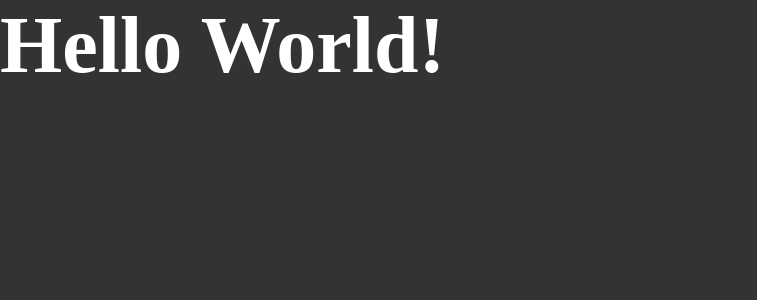
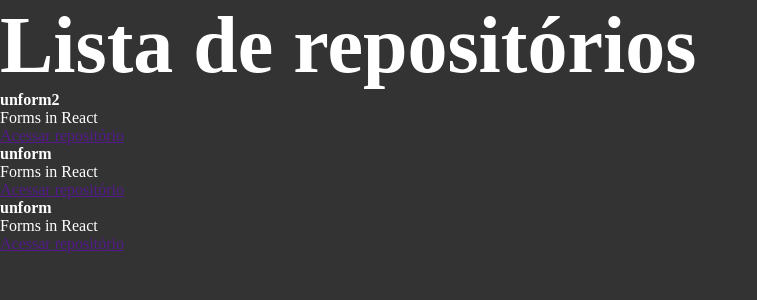
Before and after one commit to janascher/01-github-explorer, a React app: page / in a window 1280 px wide. Shown: the top 300 px of the page, without its empty margins (0-757 px from the left). Built offline with nearby package versions, Linux system fonts and the light colour scheme.

Commit message:
criado segundo componente React

```diff
--- a/src/App.jsx
+++ b/src/App.jsx
@@ -1,6 +1,6 @@
+import { RepositoryList } from "./components/RepositoryList";
 import "./styles/global.scss";
 
 export function App() {
-
-    return <h1>Hello World!</h1>
+    return <RepositoryList />
 }
--- /dev/null
+++ b/src/components/RepositoryList.jsx
@@ -0,0 +1,38 @@
+const repositoryName = "unform2";
+
+export function RepositoryList() {
+    return (
+        <section className="repository-list">
+            <h1>Lista de repositórios</h1>
+
+            <ul>
+                <li>
+                    <strong>{repositoryName}</strong>
+                    <p>Forms in React</p>
+
+                    <a href="">
+                        Acessar repositório
+                    </a>
+                </li>
+
+                <li>
+                    <strong>unform</strong>
+                    <p>Forms in React</p>
+
+                    <a href="">
+                        Acessar repositório
+                    </a>
+                </li>
+
+                <li>
+                    <strong>unform</strong>
+                    <p>Forms in React</p>
+
+                    <a href="">
+                        Acessar repositório
+                    </a>
+                </li>
+            </ul>
+        </section>
+    );
+}
```
